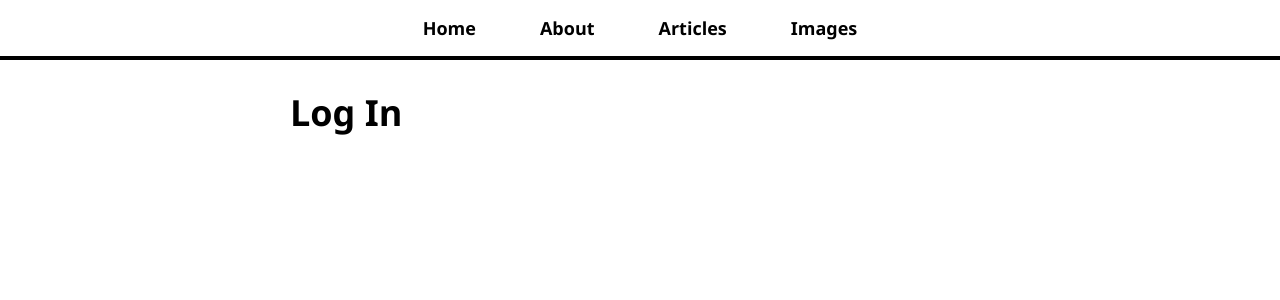
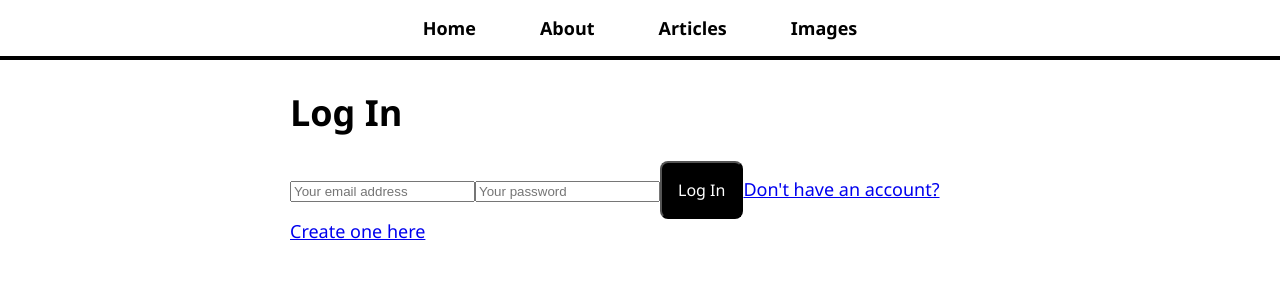
Before and after one commit to jimdcodes/my-blog-frontend, a React (Create React App) app: page /login in a window 1280 px wide. Shown: the top 300 px of the page. Built offline with nearby package versions, Linux system fonts and the light colour scheme.

Commit message:
Setting up user and password

```diff
--- a/src/pages/LoginPage.js
+++ b/src/pages/LoginPage.js
@@ -1,12 +1,32 @@
 import { useState } from 'react';
+import { Link } from 'react-router-dom';
+import { getAuth, signInWithEmailAndPassword } from 'firebase/auth';
 
 const LoginPage = () => {
     const [email, setEmail] = useState('');
     const [password, setPassword] = useState('');
     const [error, setError] = useState('');
 
+    const logIn = () => {
+
+    }
+
     return (
+        <>
         <h1>Log In</h1>
+        {error && <p className="error">{error}</p>}
+        <input
+            placeholder="Your email address"
+            value={email}
+            onChange={e => setEmail(e.target.value)} />
+        <input
+            type="password"
+            placeholder="Your password"
+            value={password}
+            onChange={e => setPassword(e.target.value)} />
+        <button>Log In</button>
+        <Link to="/create-account">Don't have an account? Create one here</Link>
+        </>
     );
 }
 
```
